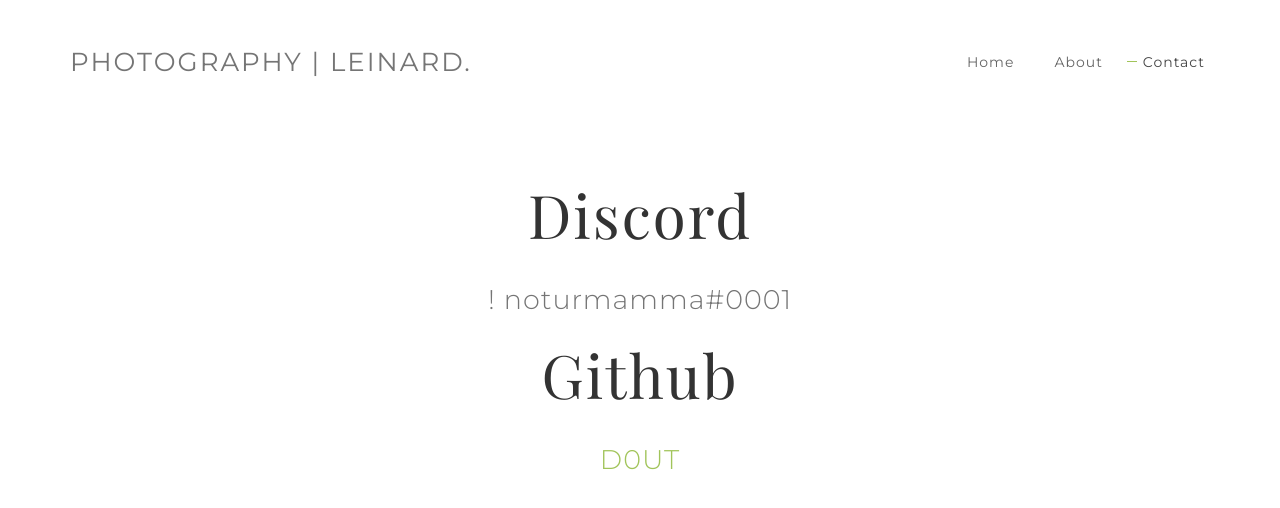
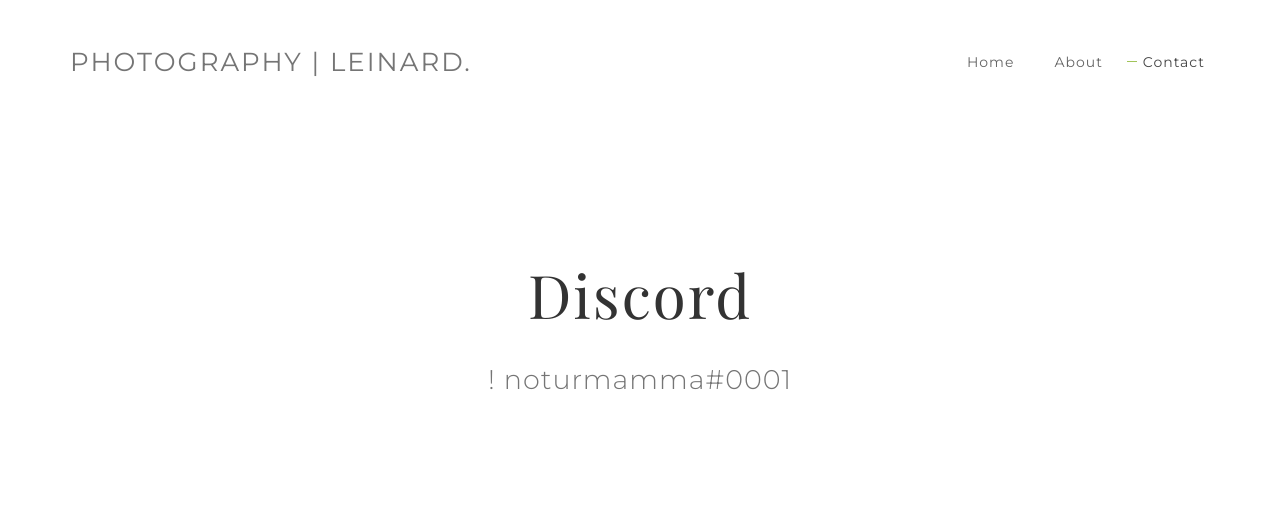
Before and after one commit to r2ng/r2ng.github.io, a plain HTML site: page contact.html in a window 1280 px wide. Drawn offline with nearby package versions, Linux system fonts and the light colour scheme.

Commit message:
Update contact.html

```diff
--- a/contact.html
+++ b/contact.html
@@ -77,8 +77,6 @@
                     <div class="col-md-12 col-sm-12">
                         <h1 class="wow fadeInUp head" data-wow-delay="0.6s">Discord</h1>
                         <p class="wow fadeInUp lr-pd" data-wow-delay="0.8s">! noturmamma#0001</p>
-                        <h1 class="wow fadeInUp head" data-wow-delay="0.6s">Github</h1>
-                        <p><a href="https://github.com/D0UT">D0UT</a></p>
                     </div>
 
                 </div>
```
